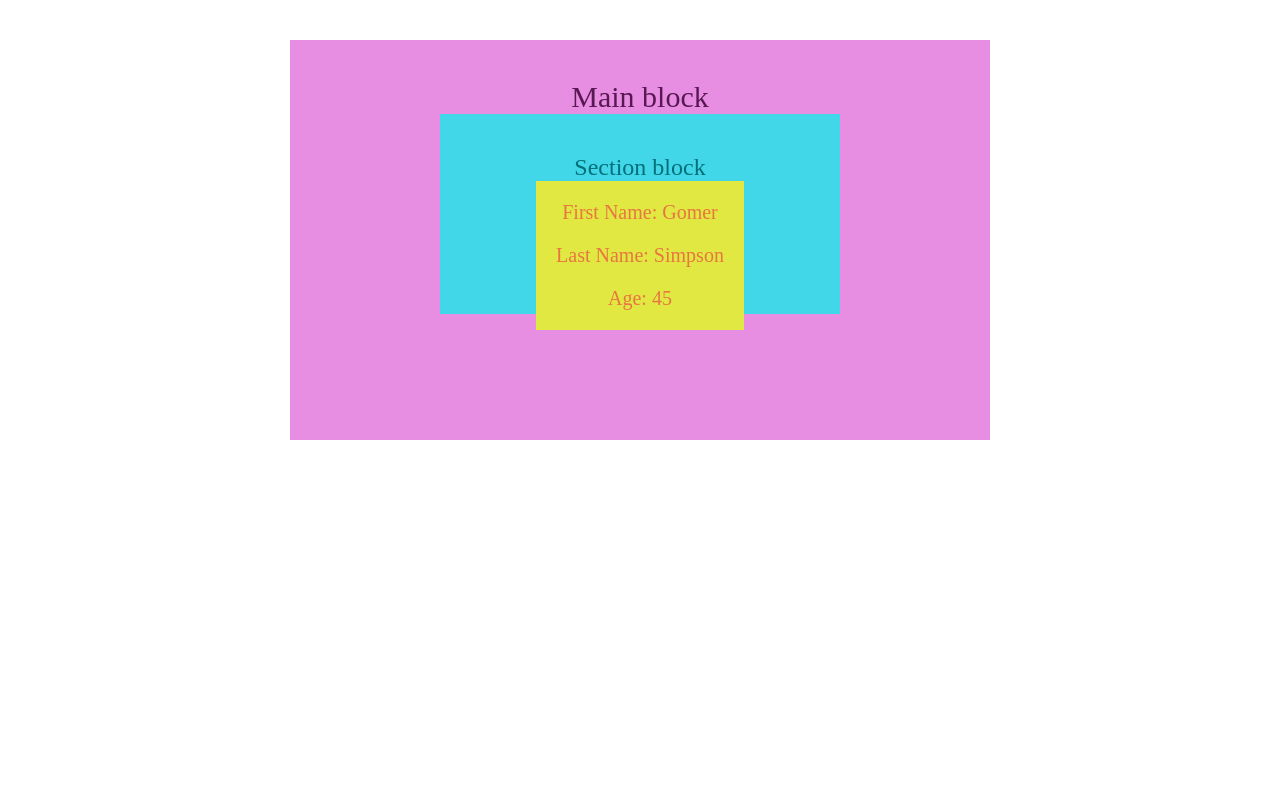
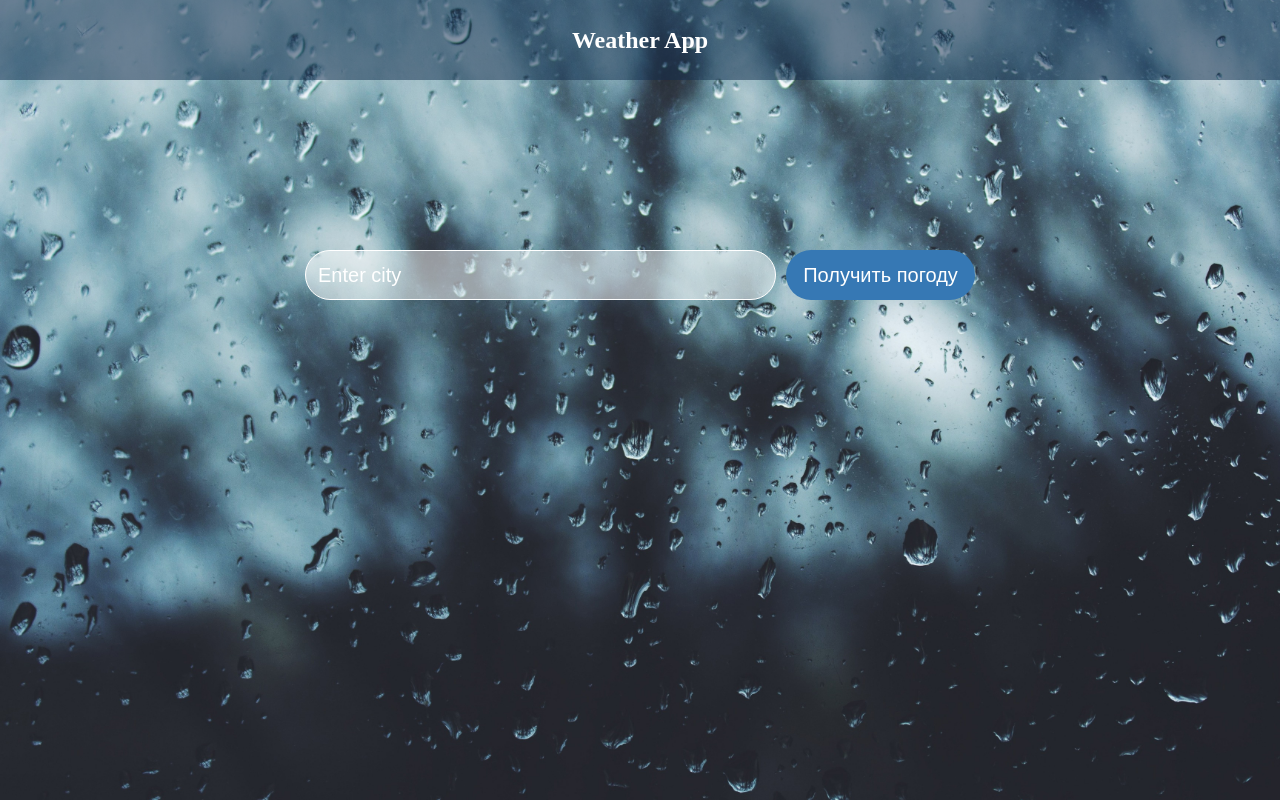
Before and after one commit to katerinaonix8585/Typescript_37_fp, a React (Create React App) app: page / in a window 1280 px wide. Built offline with nearby package versions, Linux system fonts and the light colour scheme.

Commit message:
add Lesson15

```diff
--- a/src/App.tsx
+++ b/src/App.tsx
@@ -12,6 +12,7 @@ import Facebook from 'pages/Clients/components/Facebook/Facebook';
 import Instagram from 'pages/Clients/components/Instagram/Instargram';
 import LinkedIn from 'pages/Clients/components/LinkedIn/LinkedIn';
 import Lesson14 from 'lessons/Lesson14/Lesson14';
+import Weather from 'pages/Weather/Weather';
 
 // Lessons
 // import Lesson06 from 'lessons/Lesson06/Lesson06';
@@ -64,7 +65,8 @@ function App() {
       {/* <Homework11 /> */}
       {/* <Lesson12 /> */}
       {/* <Consultation05 /> */}
-      <Lesson14 />
+      {/* <Lesson14 /> */}
+      <Weather />
       </BrowserRouter>
 
     </>
--- a/src/assets/index.ts
+++ b/src/assets/index.ts
@@ -1 +1,3 @@
 export { default as Logo } from './logo.jpg'
+export { default as WeatherBack } from './weather.jpeg'
+export { default as IconFeellikes } from './icon_feellikes.png'
--- /dev/null
+++ b/src/pages/Weather/Weather.tsx
@@ -0,0 +1,87 @@
+import { useState } from "react";
+import { WeatherHeader, WeatherInputComponent, WeatherSearchWrapper, WeatherTitle, WeatherWrapper, WeatherButtonComponent } from "./style";
+import WeatherError from "./components/WeatherError/WeatherError";
+import WeatherInfo from "./components/WeatherInfo/WeatherInfo";
+import Spinner from 'components/Spinner/Spinner';
+import { SpinnerContainer } from "lessons/Lesson10/styles";
+
+
+
+function Weather (){
+    const APP_ID = '2afde0e0bff5cf56123ac1d3cfe03658';
+
+    const [info, setInfo] = useState<boolean>(false);
+    const [error, setError] = useState<boolean>(false);
+    const [errorMessage, setErrorMessage] = useState<string>('');
+    const [city, setCity] = useState<string>('');
+    const [isLoading, setIsLoading] = useState<boolean>(false);
+    const [icon, setIcon] = useState<string>('');
+    const [feelsLike, setFeelsLike] = useState<number>(0);
+    const [temp, setTemp] = useState<number>(0);
+
+    const getCity = (event: React.ChangeEvent<HTMLInputElement>) => {
+        setCity(event.target.value);
+    }
+
+
+    const getWeather = async () => {
+        try {
+
+          setInfo(false);
+          setError(false);
+
+          if (!city) {
+            alert("Введите город");
+            return;
+          }
+
+          setIsLoading(true)
+          console.log(city)
+          const response = await fetch(`https://api.openweathermap.org/data/2.5/weather?q=${city}&appid=${APP_ID}&units=metric`);
+          const result = await response.json();
+
+          if (!response.ok) {
+            const errorMessage = result.message;
+            throw new Error(errorMessage);
+            } else {
+            const icon = result.weather[0].icon;
+            const feelsLike = result.main.feels_like;
+            const temp = result.main.temp;
+            setInfo(true)
+            setIcon(icon);
+            setFeelsLike(feelsLike);
+            setTemp(temp);
+          }
+        } catch (error: any) {
+            setError(true);
+            setErrorMessage(error.message);
+        } finally {
+            setIsLoading(false)
+        }
+      }
+
+
+
+    return (
+        <WeatherWrapper>
+            <WeatherHeader>
+            <WeatherTitle>Weather App</WeatherTitle>
+           </WeatherHeader>
+           <WeatherSearchWrapper>
+           <WeatherInputComponent name="city" placeholder="Enter city" onInput={getCity}></WeatherInputComponent>
+           <WeatherButtonComponent onClick={getWeather}>Получить погоду</WeatherButtonComponent>
+            </WeatherSearchWrapper>
+            {isLoading ?
+               <SpinnerContainer><Spinner /></SpinnerContainer> :
+                 (
+                   <>
+                   {info && <WeatherInfo icon={icon} feelsLike={feelsLike} temp={temp} city={city}/> }
+                   {error && <WeatherError message={errorMessage}/>}
+                   </>
+                )
+}
+        </WeatherWrapper>
+    )
+}
+
+export default Weather;
--- /dev/null
+++ b/src/pages/Weather/components/WeatherError/WeatherError.tsx
@@ -0,0 +1,16 @@
+import { WeatherErrorMessage, WeatherErrorTitle, WeatherErrorWrapper } from "./styles";
+import { WeatherErrorProps } from "./types";
+
+
+function WeatherError({message}: WeatherErrorProps) {
+    return (
+        <WeatherErrorWrapper>
+            <WeatherErrorTitle>API Error</WeatherErrorTitle>
+            <WeatherErrorMessage>{message}</WeatherErrorMessage>
+
+
+        </WeatherErrorWrapper>
+    )
+  }
+
+  export default WeatherError;
--- /dev/null
+++ b/src/pages/Weather/components/WeatherError/styles.ts
@@ -0,0 +1,31 @@
+import styled from "@emotion/styled";
+
+
+export const WeatherErrorWrapper = styled.div`
+  margin-top: 50px;
+  width: 709px;
+  display: flex;
+  background-color: #2F486F9E;
+  border-radius: 10px;
+  flex-direction: column;
+  align-items: center;
+  gap: 20px;
+  padding: 20px;
+  text-align: center;
+
+`
+
+export const WeatherErrorTitle = styled.h2`
+  width: 50%;
+  font-size: 57px;
+  font-style: initial;
+  color: #F35E5E;
+`
+
+export const WeatherErrorMessage = styled.p`
+  width: 50%;
+  font-size: 18px;
+  font-style: initial;
+  font-weight: 300;
+  color: white;
+`;
--- /dev/null
+++ b/src/pages/Weather/components/WeatherError/types.ts
@@ -0,0 +1,3 @@
+export interface WeatherErrorProps {
+    message : string
+}
--- /dev/null
+++ b/src/pages/Weather/components/WeatherInfo/WeatherInfo.tsx
@@ -0,0 +1,34 @@
+import { IconFeellikes } from "assets";
+import { WeatherCurrentIcon, WeatherCurrentInfoWrapper, WeatherCurrentTemp, WeatherCurrentTempTitle, WeatherCurrentTempWrapper, WeatherFillInfoIcon, WeatherFillInfoIconWrapper, WeatherFillInfoTitle, WeatherFillInfoWrapper, WeatherInfoWrapper } from "./styles";
+import { WeatherProps } from "./types";
+
+function WeatherInfo({icon, feelsLike, temp, city }: WeatherProps) {
+    return (
+        <WeatherInfoWrapper>
+
+           <WeatherCurrentInfoWrapper>
+               <WeatherCurrentTempWrapper>
+                  <WeatherCurrentTempTitle>{temp}°</WeatherCurrentTempTitle>
+                  <WeatherCurrentTemp>{city}</WeatherCurrentTemp>
+               </WeatherCurrentTempWrapper>
+               <WeatherCurrentTempWrapper>
+                  <WeatherCurrentIcon src={`http://openweathermap.org/img/w/${icon}.png`} alt="Weather Icon" />
+               </WeatherCurrentTempWrapper>
+           </WeatherCurrentInfoWrapper>
+
+           <WeatherFillInfoWrapper>
+                <WeatherCurrentTempWrapper>
+                <WeatherFillInfoIconWrapper>
+                <WeatherFillInfoIcon src={IconFeellikes} />
+                <WeatherCurrentTemp>FEELS LIKE</WeatherCurrentTemp>
+                </WeatherFillInfoIconWrapper>
+                <WeatherFillInfoTitle>{feelsLike}°</WeatherFillInfoTitle>
+                </WeatherCurrentTempWrapper>
+           </WeatherFillInfoWrapper>
+
+
+        </WeatherInfoWrapper>
+    )
+  }
+
+  export default WeatherInfo;
--- /dev/null
+++ b/src/pages/Weather/components/WeatherInfo/styles.ts
@@ -0,0 +1,82 @@
+import styled from "@emotion/styled";
+
+
+export const WeatherInfoWrapper = styled.div`
+  margin-top: 50px;
+  width: 709px;
+  display: flex;
+  flex-direction: column;
+  flex: 1;
+  gap: 50px;
+
+`
+
+export const WeatherCurrentInfoWrapper = styled.div`
+  width: 709px;
+  display: flex;
+  gap: 100px;
+  background-color: #2F486F9E;
+  border-radius: 10px;
+`
+
+export const WeatherFillInfoWrapper = styled.div`
+  width: 223px;
+  height: 141px;
+  display: flex;
+  flex-direction: column;
+  background-color: #2F486F9E;
+  border-radius: 10px;
+`
+
+export const WeatherCurrentTempWrapper = styled.div`
+width: 223px;
+display: flex;
+flex-direction: column;
+justify-content: space-around;
+padding: 20px;
+align-items: start;
+gap: 10px
+`
+
+export const WeatherCurrentIcon = styled.img`
+  width: 100px;
+  height: 100px;
+`
+
+export const WeatherCurrentTempTitle = styled.h2`
+  width: 50%;
+  font-size: 57px;
+  font-style: initial;
+  color: white;
+`
+
+export const WeatherCurrentTemp = styled.p`
+  width: 50%;
+  font-size: 18px;
+  font-style: initial;
+  font-weight: 300;
+  color: white;
+  white-space: nowrap;
+`;
+
+export const WeatherFillInfoIcon = styled.img`
+  width: 20px;
+  height: 20px;
+ `;
+
+
+ export const WeatherFillInfoTitle = styled.h2`
+  width: 50%;
+  font-size: 51px;
+  font-style: initial;
+  color: white;
+`
+
+
+export const WeatherFillInfoIconWrapper = styled.div`
+  width: 100%;
+  gap: 5px;
+  display: flex;
+  flex-direction: row;
+
+`
--- /dev/null
+++ b/src/pages/Weather/components/WeatherInfo/types.ts
@@ -0,0 +1,6 @@
+export interface WeatherProps {
+    icon : string,
+    feelsLike: number,
+    temp: number,
+    city: string
+}
--- /dev/null
+++ b/src/pages/Weather/style.ts
@@ -0,0 +1,68 @@
+import styled from "@emotion/styled";
+import { WeatherBack } from "assets";
+
+export const WeatherWrapper = styled.div`
+  display: flex;
+  flex-direction: column;
+  flex: 1;
+  align-items: center;
+  background-image: url(${WeatherBack});
+  background-size: cover;
+`
+
+export const WeatherTitle = styled.h2`
+  color: white;
+  font-size: 24px;
+  font-weight: 700;
+  font-style: initial;
+`
+
+export const WeatherHeader = styled.header`
+  display: flex;
+  justify-content: center;
+  align-items: center;
+  height: 80px;
+  width: 100%;
+  padding: 20px;
+  background-color: rgba(18, 45, 77, 0.5);
+  color: white;
+`
+export const WeatherSearchWrapper = styled.div`
+  display: flex;
+  justify-content: center;
+  margin-top: 150px;
+  padding: 20px;
+  width: 710px;
+  height: 100%;
+  gap: 10px;
+
+`
+
+export const WeatherInputComponent = styled.input`
+  width: 100%;
+  height: 50px;
+  padding: 12px;
+  outline: none;
+  border: 1px solid white;
+  border-radius: 40px;
+  font-size: 20px;
+  color: white;
+  background-color: rgba(255, 255, 255, 0.5);
+
+  &::placeholder {
+    color: white;
+    font-size: 20px;
+  }
+`
+
+export const WeatherButtonComponent = styled.button`
+  width: 40%;
+  height: 50px ;
+  outline: none;
+  border: none;
+  border-radius: 50px;
+  background-color: #3678B4;
+  color: white;
+  font-size: 20px;
+  cursor: pointer;
+`;
```
Also changed, not shown: src/assets/icon_feellikes.png (added), src/assets/weather.jpeg (added).
